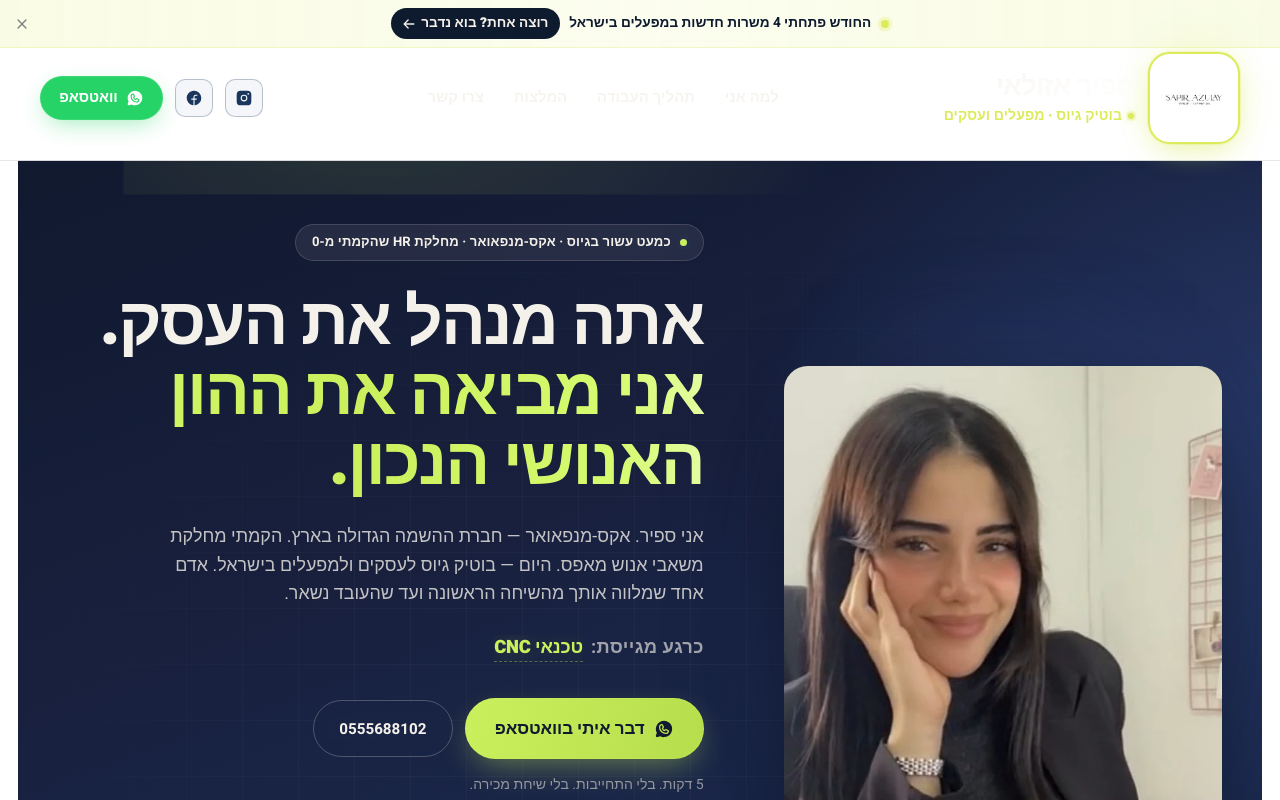
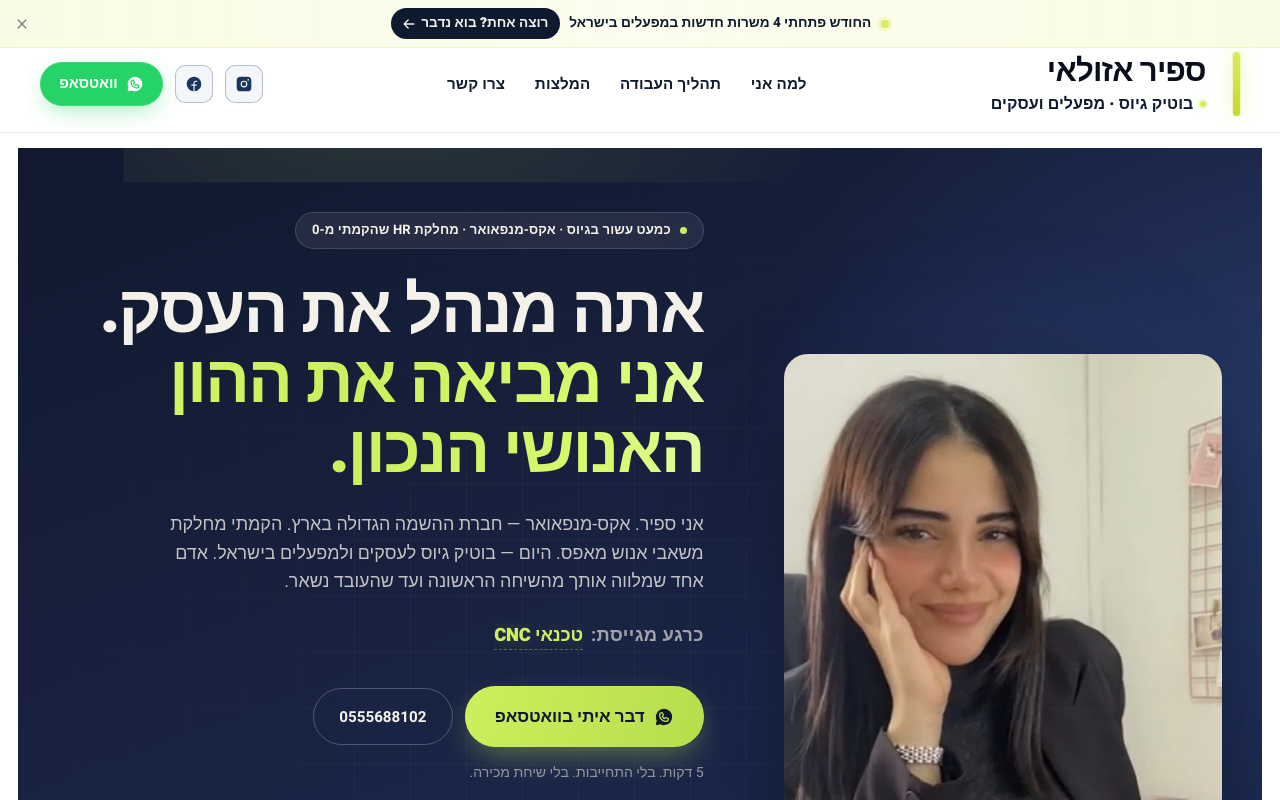
Before and after one commit to amirargaman95-hue/sapir-landing, a Next.js app in the folder app/: page / in a window 1280 px wide. Shown: the top 800 px of the page. Built offline with nearby package versions, Linux system fonts and the light colour scheme.

Commit message:
redesign(brand): replace tiny logo image with bold text mark + yellow-green accent bar — 'ספיר אזולאי' now reads big and clear

```diff
--- a/app/src/app/globals.css
+++ b/app/src/app/globals.css
@@ -4059,8 +4059,8 @@ footer { background: #FAF7F1; }
 }
 
 /* Page padding adjustment when announcement bar is visible */
-body:has(.announcement-bar) main { padding-top: 136px; }
-@media (min-width: 1024px) { body:has(.announcement-bar) main { padding-top: 160px; } }
+body:has(.announcement-bar) main { padding-top: 132px; }
+@media (min-width: 1024px) { body:has(.announcement-bar) main { padding-top: 148px; } }
 
 /* Push fixed header down when announcement bar is visible */
 body:has(.announcement-bar) header.fixed { top: 36px; }
@@ -4119,9 +4119,9 @@ body:has(.announcement-bar) header.fixed { top: 36px; }
 .header-nav a {
   position: relative;
   font-family: var(--font-heebo), system-ui, sans-serif;
-  font-size: 0.92rem;
-  font-weight: 600;
-  color: rgba(245, 241, 234, 0.78);
+  font-size: 0.95rem;
+  font-weight: 700;
+  color: #0E1A2E;
   text-decoration: none;
   letter-spacing: 0.01em;
   padding: 4px 2px;
@@ -4156,9 +4156,9 @@ body:has(.announcement-bar) header.fixed { top: 36px; }
 .header-nav a {
   position: relative;
   font-family: var(--font-heebo), system-ui, sans-serif;
-  font-size: 0.92rem;
-  font-weight: 600;
-  color: rgba(245, 241, 234, 0.78);
+  font-size: 0.95rem;
+  font-weight: 700;
+  color: #0E1A2E;
   text-decoration: none;
   letter-spacing: 0.01em;
   padding: 4px 2px;
@@ -4329,10 +4329,18 @@ body:has(.announcement-bar) section[id] { scroll-margin-top: 146px; }
   }
 }
 
-/* Crisper logo image */
+/* Crisper logo image — extreme contrast for faded source */
 .brand-logo-img {
-  filter: contrast(1.2) saturate(1.18) brightness(1.04) drop-shadow(0 1px 2px rgba(0,0,0,0.08));
+  filter:
+    contrast(1.65)
+    saturate(1.4)
+    brightness(0.85)
+    drop-shadow(0 1px 0 rgba(0,0,0,0.5))
+    drop-shadow(0 0 1px rgba(0,0,0,0.3));
   image-rendering: -webkit-optimize-contrast;
+  width: 100% !important;
+  height: 100% !important;
+  object-fit: contain;
 }
 
 /* Brand text — bigger, bolder, better hierarchy */
@@ -4375,17 +4383,7 @@ body:has(.announcement-bar) section[id] { scroll-margin-top: 146px; }
   flex-shrink: 0;
 }
 
-/* When header is on TRANSPARENT (over hero dark bg) — invert text */
-header.fixed.top-0:not(.has-bg) .brand-name {
-  background: linear-gradient(135deg, #F5F1EA 0%, #FFFFFF 100%);
-  -webkit-background-clip: text;
-          background-clip: text;
-  -webkit-text-fill-color: transparent;
-}
-header.fixed.top-0:not(.has-bg) .brand-tagline {
-  color: #DCEB5C !important;
-  opacity: 1;
-}
+/* Note: previous transparent-header inversion removed — header always has white bg in v3 */
 
 /* Hover: subtle scale + shimmer */
 .brand-mark:hover .brand-monogram {
@@ -4399,3 +4397,53 @@ header.fixed.top-0:not(.has-bg) .brand-tagline {
 .brand-mark:hover .brand-name {
   letter-spacing: -0.022em !important;
 }
+
+/* ============================================================
+   BRAND MARK ACCENT — replaces the logo image
+   Yellow-green vertical bar with glow as visual anchor
+   ============================================================ */
+.brand-mark-accent {
+  display: inline-block;
+  width: 6px;
+  height: 52px;
+  border-radius: 4px;
+  background: linear-gradient(180deg, #DCEB5C 0%, #C5D635 100%);
+  box-shadow:
+    0 0 0 1px rgba(220, 235, 92, 0.30),
+    0 0 18px rgba(220, 235, 92, 0.55),
+    0 0 36px -8px rgba(220, 235, 92, 0.65);
+  transition: transform 280ms cubic-bezier(.2,.8,.2,1), box-shadow 280ms ease, height 280ms ease;
+  margin-inline-end: 0.85rem;
+  flex-shrink: 0;
+}
+@media (min-width: 1024px) {
+  .brand-mark-accent {
+    width: 7px;
+    height: 64px;
+  }
+}
+.brand-mark:hover .brand-mark-accent {
+  transform: scaleY(1.08);
+  box-shadow:
+    0 0 0 1px rgba(220, 235, 92, 0.50),
+    0 0 24px rgba(220, 235, 92, 0.75),
+    0 0 48px -8px rgba(220, 235, 92, 0.85);
+}
+
+/* Bigger, clearer brand name now that the logo image is gone */
+.brand-name {
+  font-size: 1.55rem !important;
+}
+@media (min-width: 1024px) {
+  .brand-name {
+    font-size: 1.95rem !important;
+  }
+}
+.brand-tagline {
+  font-size: 0.95rem !important;
+}
+@media (min-width: 1024px) {
+  .brand-tagline {
+    font-size: 1rem !important;
+  }
+}
--- a/app/src/app/page.tsx
+++ b/app/src/app/page.tsx
@@ -18,7 +18,7 @@ export default function Home() {
     <>
       <AnnouncementBar />
       <TopHeader />
-      <main id="main" className="pt-[100px] lg:pt-[124px]">
+      <main id="main" className="pt-[96px] lg:pt-[112px]">
         <Hero />
         <StatsBanner />
         <ThreeReasons />
--- a/app/src/components/landing/TopHeader.tsx
+++ b/app/src/components/landing/TopHeader.tsx
@@ -33,19 +33,8 @@ export default function TopHeader() {
           className="brand-mark group"
           aria-label="ספיר אזולאי — דף הבית"
         >
-          {/* Real logo — bigger, sharper, glowing pill */}
-          <span className="brand-monogram" aria-hidden>
-            {/* eslint-disable-next-line @next/next/no-img-element */}
-            <img
-              src="/sapir/logo.webp"
-              alt=""
-              width={144}
-              height={144}
-              className="brand-logo-img"
-              draggable={false}
-            />
-          </span>
-          {/* Wordmark text */}
+          {/* Wordmark — text-first brand */}
+          <span className="brand-mark-accent" aria-hidden />
           <span className="brand-text">
             <span className="brand-name">ספיר אזולאי</span>
             <span className="brand-tagline">בוטיק גיוס · מפעלים ועסקים</span>
```
